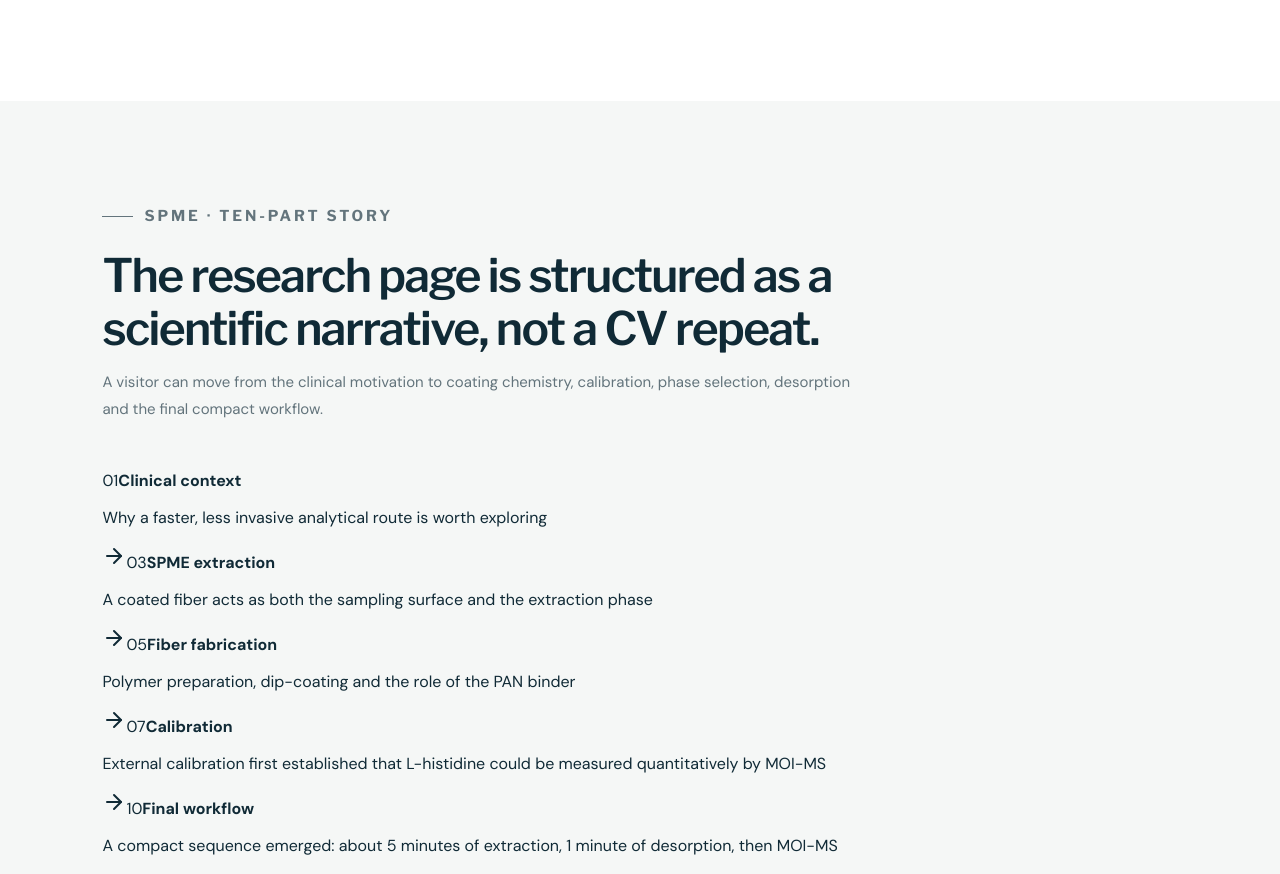
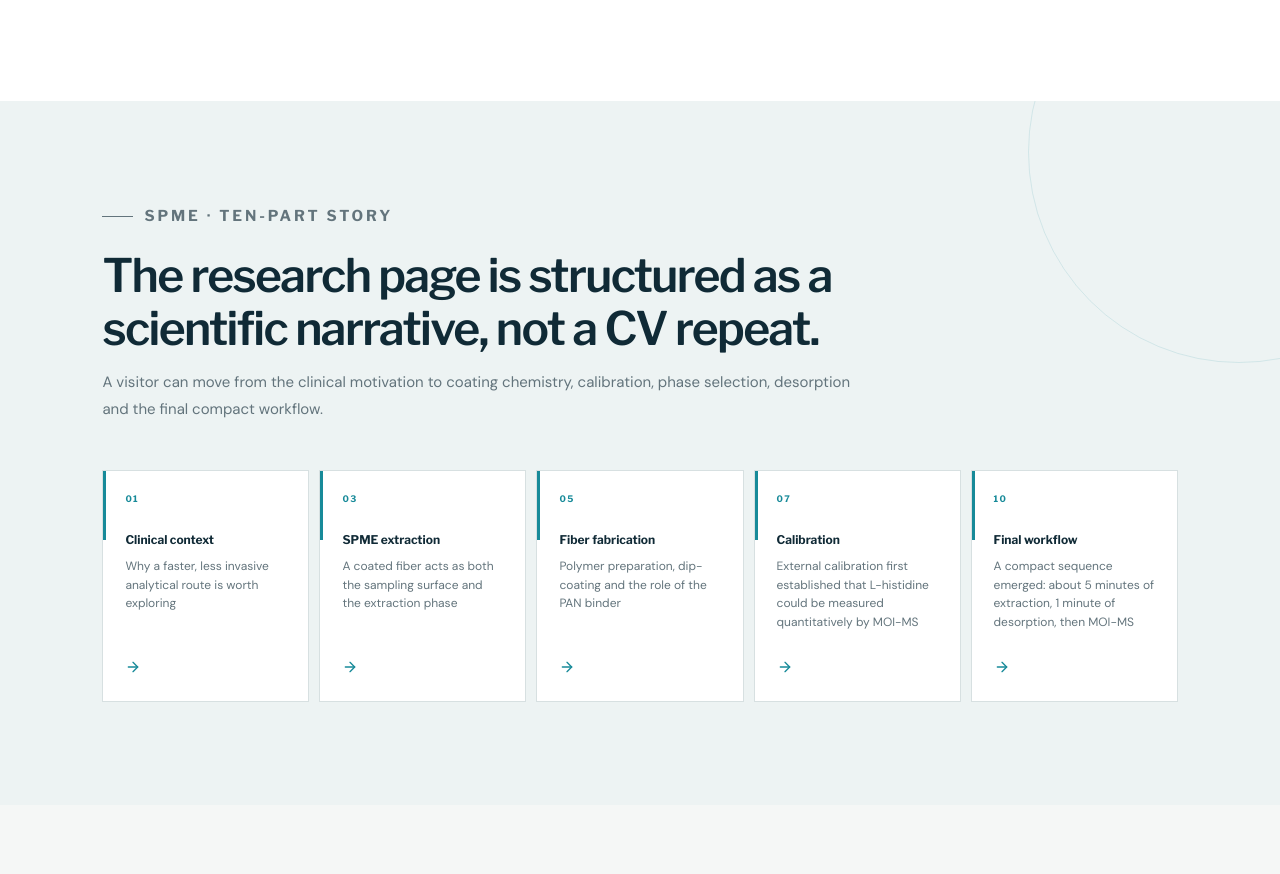
Before and after one commit to furkankaraman2/furkankaraman2.github.io, a React (Vite) app: page / in a window 1280 px wide. Shown: the part 1905-2779 px from the top of the page. Built offline with nearby package versions, Linux system fonts and the light colour scheme.

Commit message:
Add home SPME journey styling

```diff
--- a/src/styles/home.css
+++ b/src/styles/home.css
@@ -2,3 +2,15 @@
 
 .experience-teaser{background:var(--paper)}.experience-grid{display:grid;grid-template-columns:repeat(4,1fr);gap:13px}.experience-card{background:#fff;padding:27px;min-height:390px;position:relative;border-top:3px solid var(--teal);transition:.3s;overflow:hidden}.experience-card:before{content:'';position:absolute;width:170px;height:170px;border-radius:50%;right:-95px;top:-95px;border:1px solid rgba(23,138,153,.2);transition:.5s}.experience-card:hover{transform:translateY(-7px);box-shadow:0 22px 55px rgba(7,26,43,.09)}.experience-card:hover:before{transform:scale(1.35)}.experience-card.research{border-color:var(--cyan)}.experience-card.geochemical{border-color:var(--amber)}.experience-card.clinical{border-color:#7186a2}.card-num{position:absolute;right:23px;top:22px;font:700 9px var(--display);color:#a3afb4}.icon-ring{width:51px;height:51px;border:1px solid var(--line);border-radius:50%;display:grid;place-items:center;margin-bottom:38px;color:var(--teal)}.icon-ring svg{width:20px}.experience-card small{font-size:9px;color:var(--teal);letter-spacing:.11em}.experience-card h3{font:700 20px var(--display);line-height:1.25;margin:12px 0 7px}.experience-card h4{font-size:11px;line-height:1.5;color:var(--muted);margin:0}.experience-card p{font-size:12.5px;line-height:1.66;color:var(--muted);margin-top:19px}.card-arrow{position:absolute;right:25px;bottom:22px;color:var(--teal)}.card-arrow svg{width:18px}
 .integrity{display:grid;grid-template-columns:auto 1fr auto;gap:31px;align-items:center;background:#e7edef}.integrity>svg{width:56px;height:56px;color:var(--teal)}.integrity h2{font:600 clamp(27px,3.1vw,45px) var(--display);margin:0}.integrity div>p{max-width:710px;color:var(--muted);line-height:1.72;font-size:14px}.integrity-list{display:grid;gap:12px;font-size:11px}.integrity-list span{display:flex;align-items:center;gap:8px}.integrity-list svg{width:14px;color:var(--teal)}
+
+.home-spme-journey{background:#edf3f3;position:relative;overflow:hidden}
+.home-spme-journey:after{content:'';position:absolute;width:420px;height:420px;border:1px solid rgba(23,138,153,.13);border-radius:50%;right:-170px;top:-160px}
+.journey-grid{display:grid;grid-template-columns:repeat(5,1fr);gap:10px;position:relative;z-index:2}
+.journey-card{background:#fff;border:1px solid var(--line);padding:22px;min-height:210px;display:flex;flex-direction:column;transition:.28s;position:relative;overflow:hidden}
+.journey-card:before{content:'';position:absolute;left:0;top:0;bottom:0;width:3px;background:var(--teal);transform:scaleY(.3);transform-origin:top;transition:.28s}
+.journey-card:hover{transform:translateY(-7px);box-shadow:0 20px 48px rgba(7,26,43,.09)}
+.journey-card:hover:before{transform:scaleY(1)}
+.journey-card>span{color:var(--teal);font:700 9px var(--display);letter-spacing:.15em}
+.journey-card strong{font:700 12px var(--display);margin-top:28px}
+.journey-card p{font-size:12px;line-height:1.55;color:var(--muted);margin:10px 0 24px}
+.journey-card svg{width:16px;margin-top:auto;color:var(--teal)}
```
